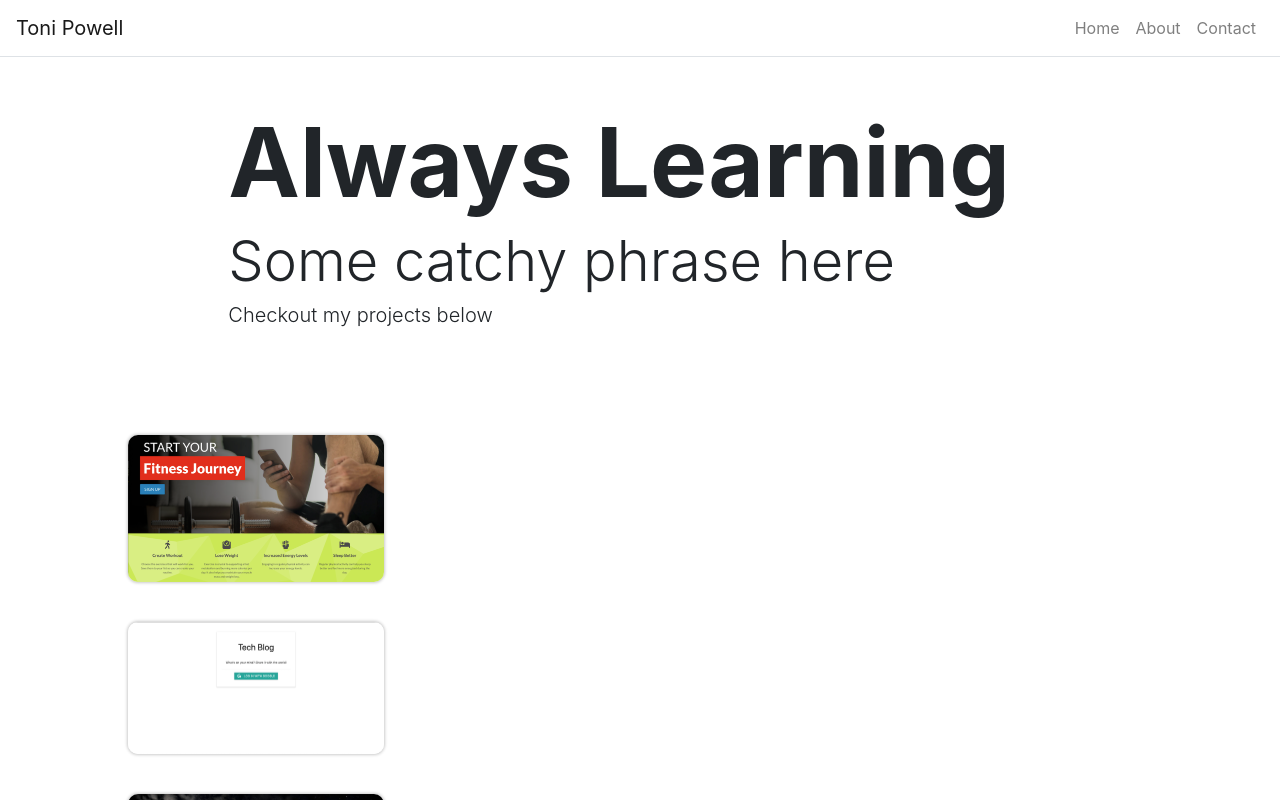
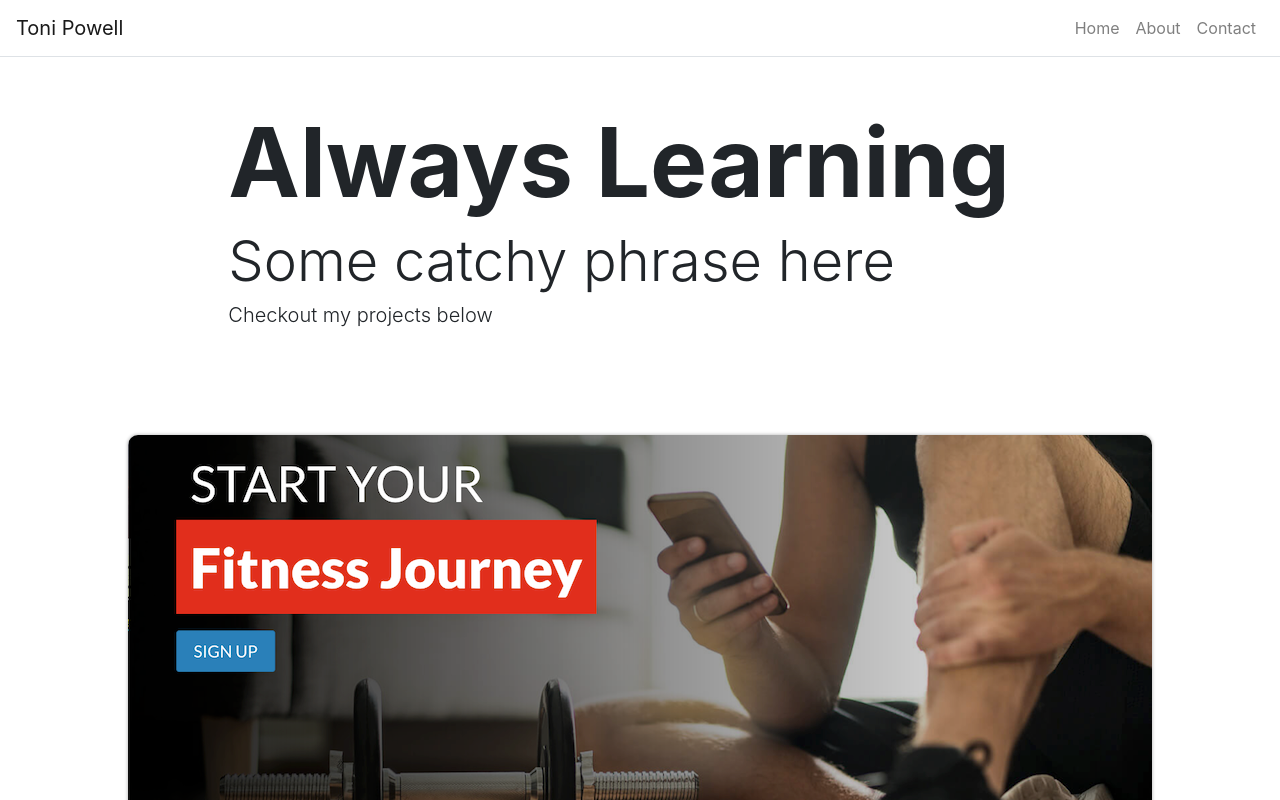
Before and after one commit to tonipow3ll/tonipow3ll.github.io, a React (Create React App) app in the folder portfolio/: page / in a window 1280 px wide. Shown: the top 800 px of the page. Built offline with nearby package versions, Linux system fonts and the light colour scheme.

Commit message:
well. that looks nice

```diff
--- a/portfolio/src/index.css
+++ b/portfolio/src/index.css
@@ -20,8 +20,8 @@ code {
   border-radius: 10px;
   /* width: 1500px;
   height: 980px; */
-  width: 25%;
-  height: 100%;
+  /* width: 25%;
+  height: 100%; */
   box-shadow: 0px 0px 3px 1px #ccc;
 }
 
```
